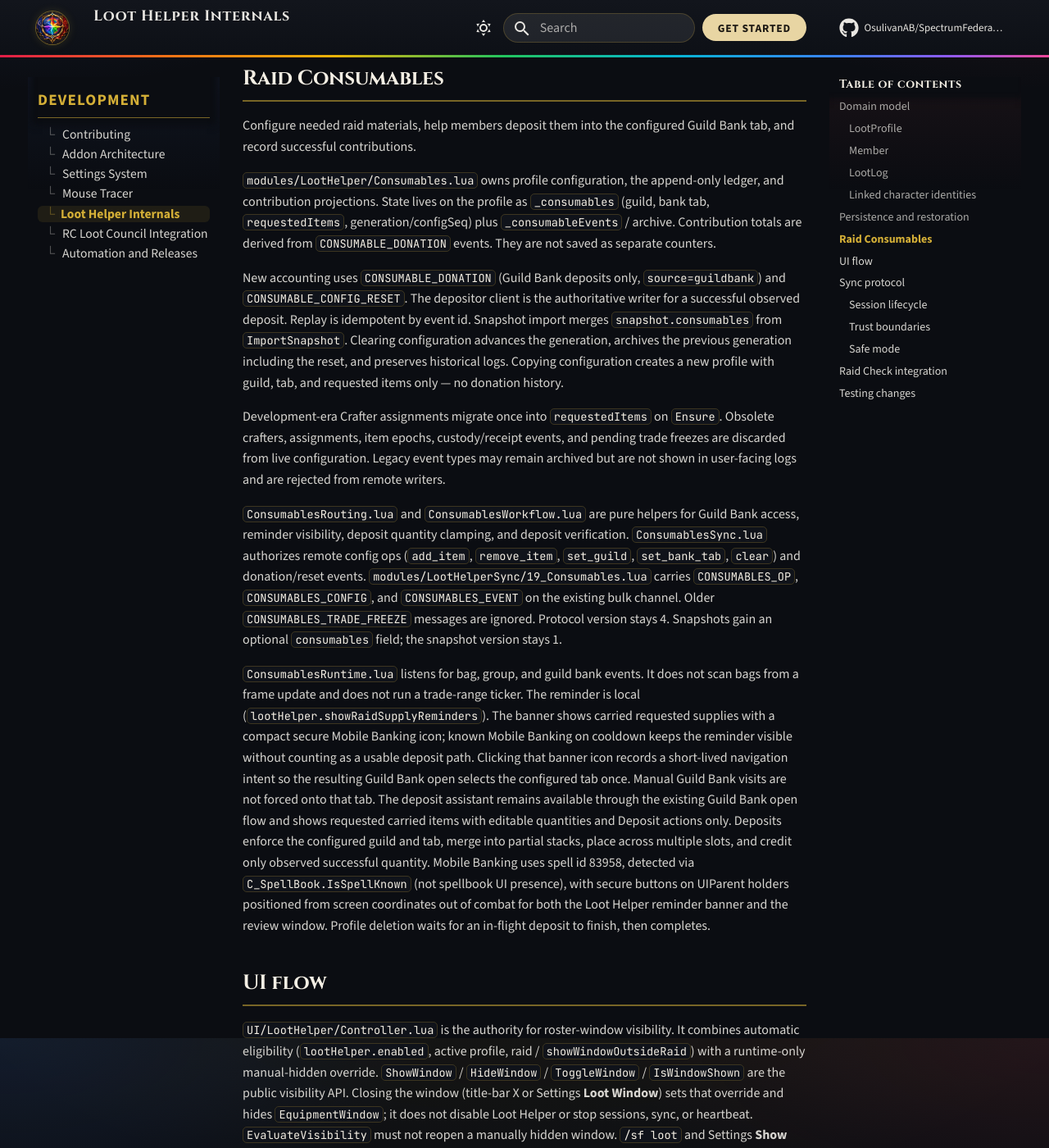
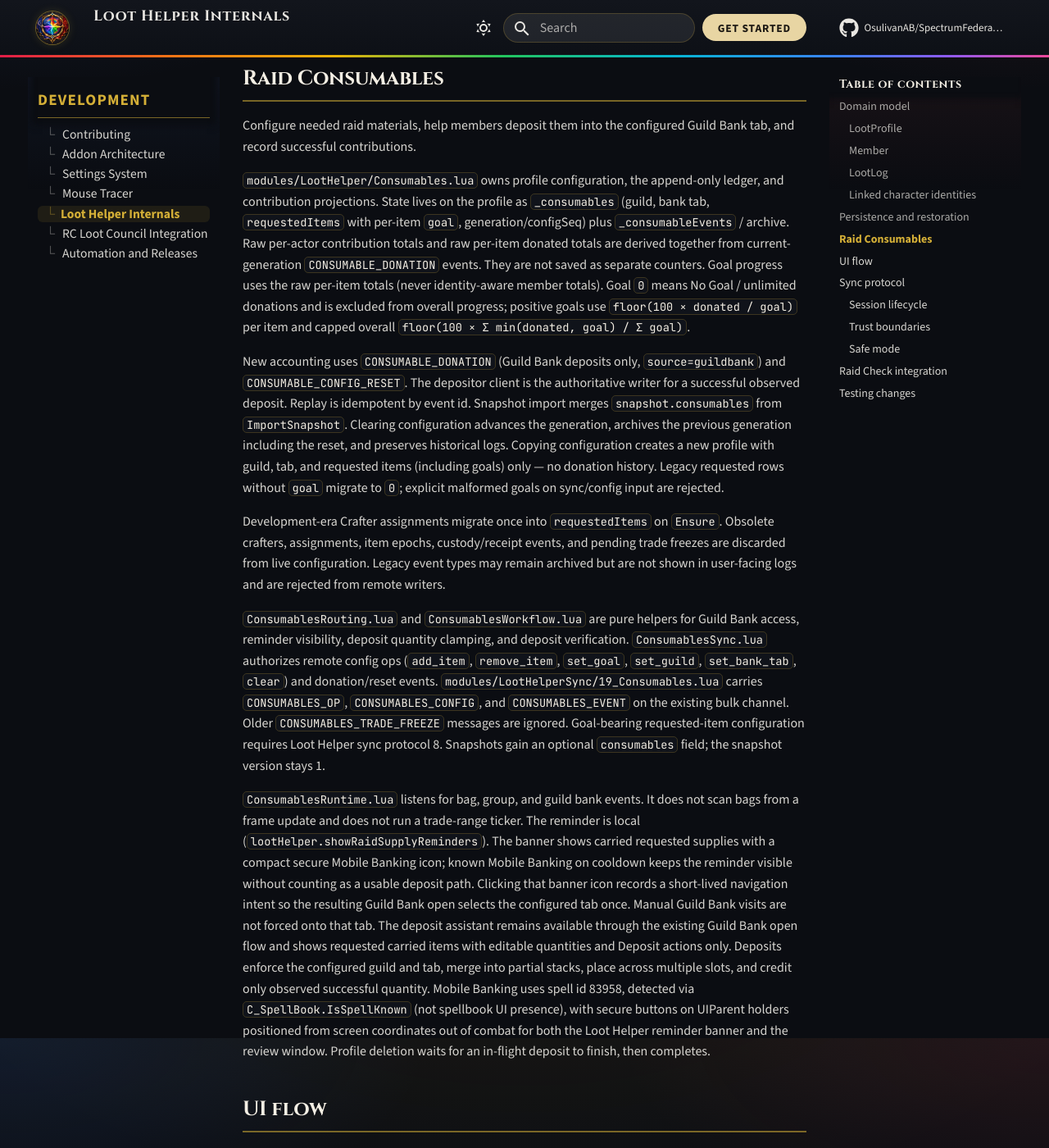
Before and after one commit to OsulivanAB/SpectrumFederation, an MkDocs documentation site: the page built from docs/development/loot-helper/index.md, in a window 1280 px wide and 1400 px high, scrolled down 5734 px. Shown: the whole window at 82% size. Built offline with MkDocs 1.6.1 and Material for MkDocs 9.7.7, drawn with Linux system fonts in a browser that asks for light colours; comment, search, counter and statistics services are not loaded; some of the changed text lies outside the part shown.

Commit message:
Add per-item Raid Consumables goals and advance sync protocol to 8.
Extend requestedItems with non-negative goal amounts, migrate legacy rows to
goal 0, project raw item totals alongside actor contributions, and expose
reusable GoalProgress for Settings/Logs and future Guild Bank UX. Bump the
Loot Helper sync protocol to 8 so goal-bearing config cannot silently
round-trip through protocol 7 clients.

Co-authored-by: Anthony <OsulivanAB@users.noreply.github.com>

```diff
--- a/docs/development/loot-helper/index.md
+++ b/docs/development/loot-helper/index.md
@@ -83,13 +83,13 @@ Profiles are keyed by stable ID and `activeProfileId` stores the local selection
 
 Configure needed raid materials, help members deposit them into the configured Guild Bank tab, and record successful contributions.
 
-`modules/LootHelper/Consumables.lua` owns profile configuration, the append-only ledger, and contribution projections. State lives on the profile as `_consumables` (guild, bank tab, `requestedItems`, generation/configSeq) plus `_consumableEvents` / archive. Contribution totals are derived from `CONSUMABLE_DONATION` events. They are not saved as separate counters.
+`modules/LootHelper/Consumables.lua` owns profile configuration, the append-only ledger, and contribution projections. State lives on the profile as `_consumables` (guild, bank tab, `requestedItems` with per-item `goal`, generation/configSeq) plus `_consumableEvents` / archive. Raw per-actor contribution totals and raw per-item donated totals are derived together from current-generation `CONSUMABLE_DONATION` events. They are not saved as separate counters. Goal progress uses the raw per-item totals (never identity-aware member totals). Goal `0` means No Goal / unlimited donations and is excluded from overall progress; positive goals use `floor(100 × donated / goal)` per item and capped overall `floor(100 × Σ min(donated, goal) / Σ goal)`.
 
-New accounting uses `CONSUMABLE_DONATION` (Guild Bank deposits only, `source=guildbank`) and `CONSUMABLE_CONFIG_RESET`. The depositor client is the authoritative writer for a successful observed deposit. Replay is idempotent by event id. Snapshot import merges `snapshot.consumables` from `ImportSnapshot`. Clearing configuration advances the generation, archives the previous generation including the reset, and preserves historical logs. Copying configuration creates a new profile with guild, tab, and requested items only — no donation history.
+New accounting uses `CONSUMABLE_DONATION` (Guild Bank deposits only, `source=guildbank`) and `CONSUMABLE_CONFIG_RESET`. The depositor client is the authoritative writer for a successful observed deposit. Replay is idempotent by event id. Snapshot import merges `snapshot.consumables` from `ImportSnapshot`. Clearing configuration advances the generation, archives the previous generation including the reset, and preserves historical logs. Copying configuration creates a new profile with guild, tab, and requested items (including goals) only — no donation history. Legacy requested rows without `goal` migrate to `0`; explicit malformed goals on sync/config input are rejected.
 
 Development-era Crafter assignments migrate once into `requestedItems` on `Ensure`. Obsolete crafters, assignments, item epochs, custody/receipt events, and pending trade freezes are discarded from live configuration. Legacy event types may remain archived but are not shown in user-facing logs and are rejected from remote writers.
 
-`ConsumablesRouting.lua` and `ConsumablesWorkflow.lua` are pure helpers for Guild Bank access, reminder visibility, deposit quantity clamping, and deposit verification. `ConsumablesSync.lua` authorizes remote config ops (`add_item`, `remove_item`, `set_guild`, `set_bank_tab`, `clear`) and donation/reset events. `modules/LootHelperSync/19_Consumables.lua` carries `CONSUMABLES_OP`, `CONSUMABLES_CONFIG`, and `CONSUMABLES_EVENT` on the existing bulk channel. Older `CONSUMABLES_TRADE_FREEZE` messages are ignored. Protocol version stays 4. Snapshots gain an optional `consumables` field; the snapshot version stays 1.
+`ConsumablesRouting.lua` and `ConsumablesWorkflow.lua` are pure helpers for Guild Bank access, reminder visibility, deposit quantity clamping, and deposit verification. `ConsumablesSync.lua` authorizes remote config ops (`add_item`, `remove_item`, `set_goal`, `set_guild`, `set_bank_tab`, `clear`) and donation/reset events. `modules/LootHelperSync/19_Consumables.lua` carries `CONSUMABLES_OP`, `CONSUMABLES_CONFIG`, and `CONSUMABLES_EVENT` on the existing bulk channel. Older `CONSUMABLES_TRADE_FREEZE` messages are ignored. Goal-bearing requested-item configuration requires Loot Helper sync protocol 8. Snapshots gain an optional `consumables` field; the snapshot version stays 1.
 
 `ConsumablesRuntime.lua` listens for bag, group, and guild bank events. It does not scan bags from a frame update and does not run a trade-range ticker. The reminder is local (`lootHelper.showRaidSupplyReminders`). The banner shows carried requested supplies with a compact secure Mobile Banking icon; known Mobile Banking on cooldown keeps the reminder visible without counting as a usable deposit path. Clicking that banner icon records a short-lived navigation intent so the resulting Guild Bank open selects the configured tab once. Manual Guild Bank visits are not forced onto that tab. The deposit assistant remains available through the existing Guild Bank open flow and shows requested carried items with editable quantities and Deposit actions only. Deposits enforce the configured guild and tab, merge into partial stacks, place across multiple slots, and credit only observed successful quantity. Mobile Banking uses spell id 83958, detected via `C_SpellBook.IsSpellKnown` (not spellbook UI presence), with secure buttons on UIParent holders positioned from screen coordinates out of combat for both the Loot Helper reminder banner and the review window. Profile deletion waits for an in-flight deposit to finish, then completes.
 
@@ -124,7 +124,7 @@ Feature updates should fire or reuse `LootHelperEvents` so views refresh without
 
 Control messages use the small `SF_LH` traffic class; snapshots and log batches use `SF_LHB`. `modules/LootHelper/Comm.lua` is the current AceComm/ChatThrottleLib transport adapter.
 
-The current protocol version is **7**. Clients on protocol 6 cannot participate in a session that requires group-replicated warning-claim grants before ACK/delivery; mixed protocol 6 and protocol 7 interpretation of the same session is unsafe. `PROTO_MIN`, `PROTO_MAX`, `PROTO_CURRENT`, and `Sync.PROTO_VERSION` must stay aligned. Incoming `PROTO_NACK` and local unsupported-protocol chat warnings print once per peer and incompatibility signature until reload; repeats stay in debug logs.
+The current protocol version is **8**. Clients on protocol 7 and older cannot safely round-trip goal-bearing Raid Consumables configuration; mixed protocol interpretation of the same session is unsafe. `PROTO_MIN`, `PROTO_MAX`, `PROTO_CURRENT`, and `Sync.PROTO_VERSION` must stay aligned. Unsupported-protocol and incoming `PROTO_NACK` incompatibility information is recorded through `SF.Debug` only (not normal WoW chat), once per peer and incompatibility signature until reload; repeats stay suppressed in debug logs.
 
 ### Session lifecycle
 
```
Also changed, not shown: docs/features/sync-sessions.md (+1 -1 lines), 16 other files.
